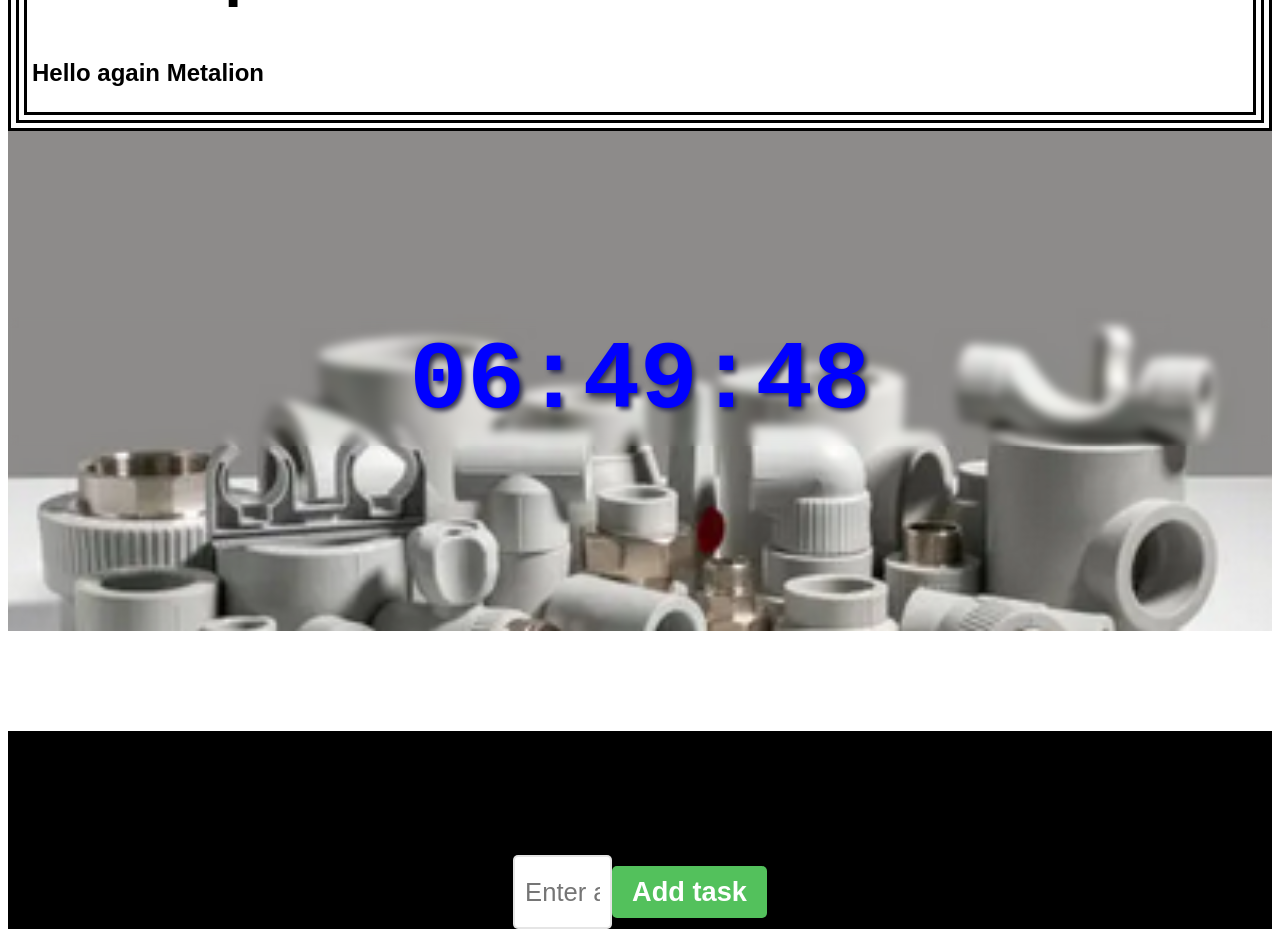
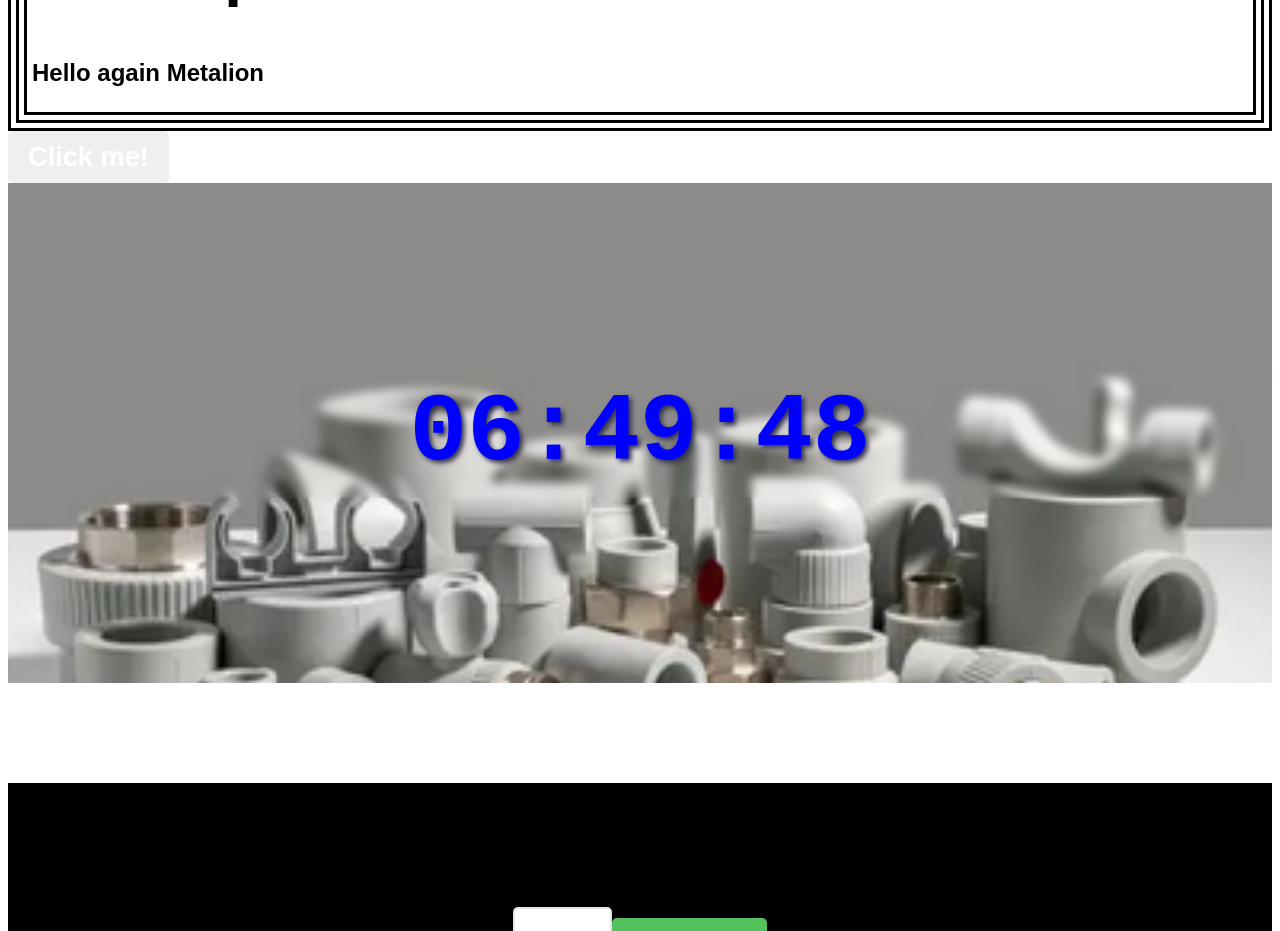
Before and after one commit to MetaDaniel/my-react-app, a React (Vite) app: page / in a window 1280 px wide. Shown: the part 4400-5331 px from the top of the page. Built offline with nearby package versions, Linux system fonts and the light colour scheme.

Commit message:
version 5

```diff
--- a/src/App.jsx
+++ b/src/App.jsx
@@ -17,6 +17,7 @@ import MyComponent4 from "./MyComponent4.jsx"
 import MyComponent5 from "./MyComponent5.jsx"
 import DigitalClock from "./DigitalClock.jsx"
 import MyComponent6A from "./Component6A.jsx"
+import MyComponent7 from "./MyComponent7.jsx"
 
 
 function App() {
@@ -44,10 +45,9 @@ function App() {
       <MyComponent4  /*useEffect in react-hook*/ />
       <MyComponent5  /*width and height adjustment with user effect*/ />
       <MyComponent6A  /**/ />
+      <MyComponent7  /**/ />
       <DigitalClock  /*Digital clockt*/ />
       <TodoList  /*Building to do list*/ />
-
-
       </>
     );
 }
--- /dev/null
+++ b/src/MyComponent7.jsx
@@ -0,0 +1,31 @@
+
+import React,{useEffect, useRef, useState} from "react";
+
+function MyComponent7(params) {
+
+const ref = useRef("pizza");
+
+useEffect(()=> {
+    console.log("Component Rendered");
+
+    console.log(ref);
+
+
+})
+
+function handleClick(){
+   ref.current++;
+   console.log(ref.current);
+
+}
+
+
+   return (
+   <button onClick={handleClick}>
+    Click me!
+   </button>
+)
+
+}
+
+export default MyComponent7;
```
